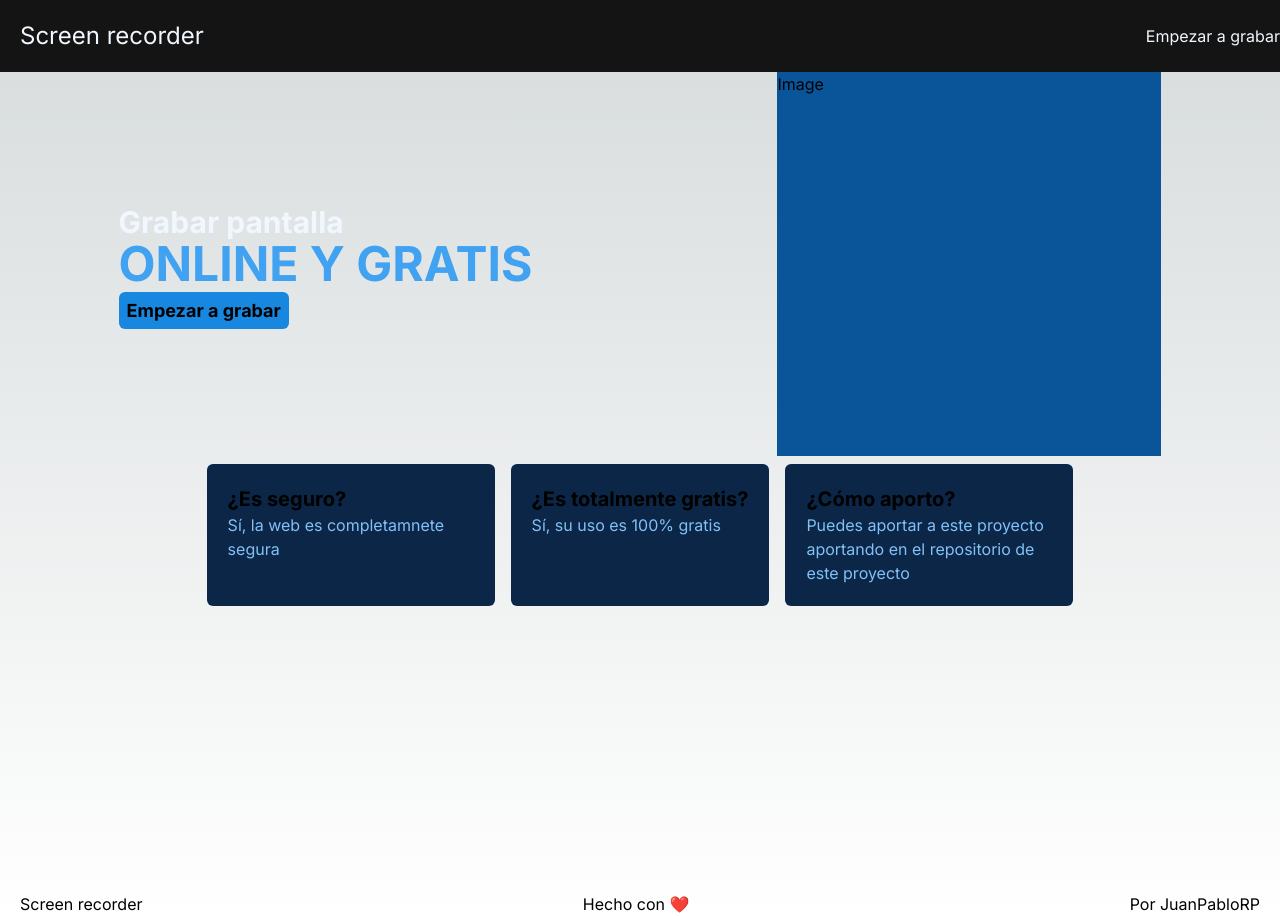
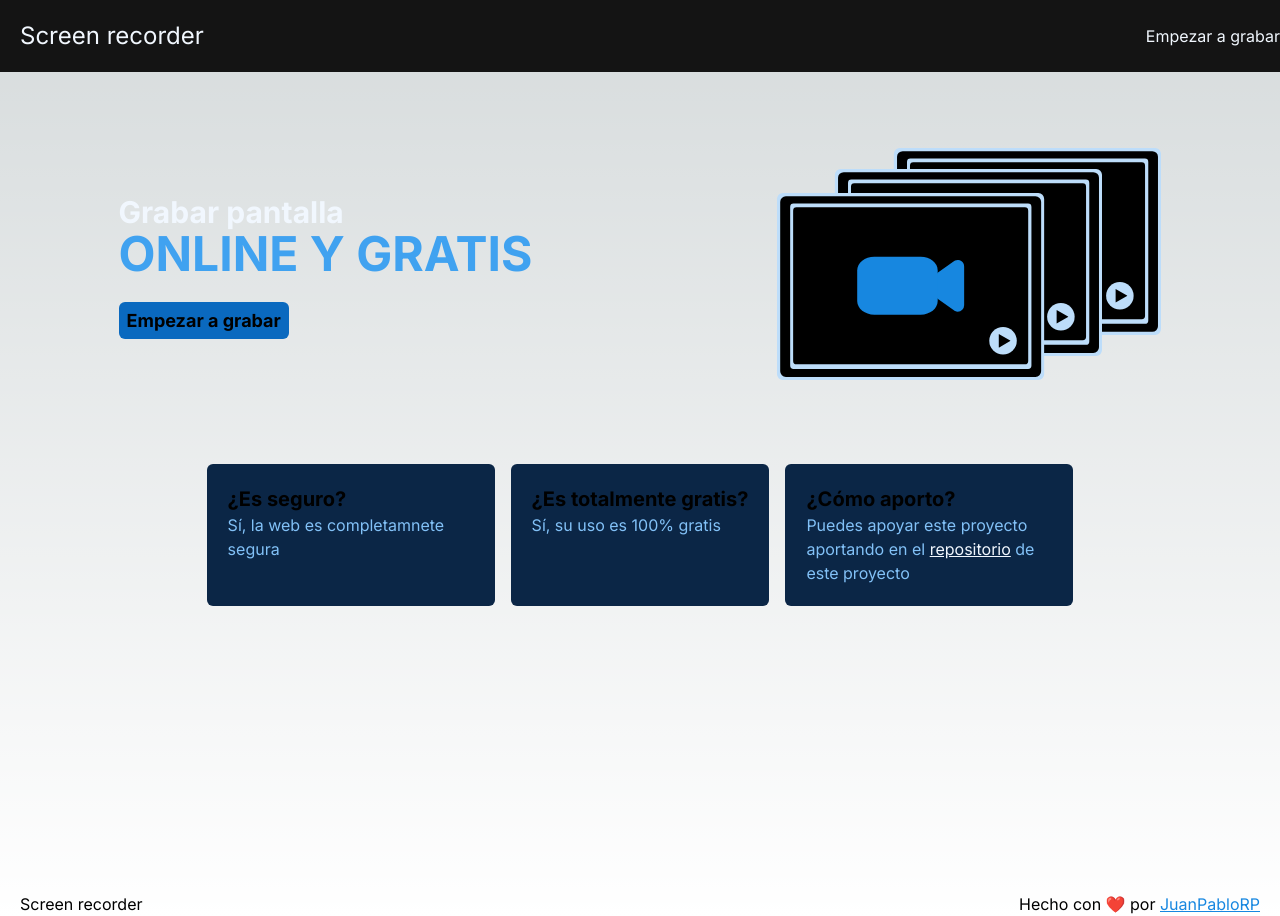
Before and after one commit to JuanPabloRP/screen-recorder, a Next.js app: page / in a window 1280 px wide. Built offline with nearby package versions, Linux system fonts and the light colour scheme.

Commit message:
Add SVG icon for recording button and update styles in page.tsx

```diff
--- a/app/page.tsx
+++ b/app/page.tsx
@@ -2,6 +2,7 @@ import Footer from '@/components/Footer';
 import Navbar from '@/components/Navbar';
 import Image from 'next/image';
 import Link from 'next/link';
+import Rec from '@/public/svg/rec1.svg';
 
 export default function Home() {
 	return (
@@ -12,36 +13,44 @@ export default function Home() {
 						<h1 className="text-balance text-congress-blue-50 ">
 							Grabar pantalla
 						</h1>
-						<p className="uppercase text-congress-blue-400 text-5xl">
+						<p className="uppercase text-congress-blue-400 text-5xl mb-5">
 							online y gratis
 						</p>
 						<Link
 							href={'/recorder'}
-							className="mx-auto mt-2 text-center text-lg bg-congress-blue-500 p-2 rounded-md hover:bg-congress-blue-600 focus:bg-congress-blue-800 focus:text-congress-blue-100"
+							className="mx-auto  text-center text-lg bg-congress-blue-600 p-2 rounded-md hover:bg-congress-blue-700 focus:bg-congress-blue-800 focus:text-congress-blue-100"
 						>
 							Empezar a grabar
 						</Link>
 					</div>
-					<div className="h-96 w-96 bg-congress-blue-700">Image</div>
+					<div className="flex justify-center items-center h-96 w-96">
+						<Image src={Rec} alt="image" />
+					</div>
 				</header>
 				<section className="flex flex-wrap justify-center  gap-4 mt-2">
 					<article className="max-w-72 bg-congress-blue-950 p-5 rounded-md border border-transparent hover:border-congress-blue-800 transition-all ">
-						<h3 className="text-xl  font-bold">¿Es seguro?</h3>
+						<h2 className="text-xl  font-bold">¿Es seguro?</h2>
 						<p className="text-congress-blue-300">
 							Sí, la web es completamnete segura
 						</p>
 					</article>
 					<article className="max-w-72 bg-congress-blue-950 p-5 rounded-md border border-transparent hover:border-congress-blue-800 transition-all ">
-						<h3 className="text-xl  font-bold">¿Es totalmente gratis?</h3>
+						<h2 className="text-xl  font-bold">¿Es totalmente gratis?</h2>
 						<p className="text-congress-blue-300">Sí, su uso es 100% gratis</p>
 					</article>
 					<article className="max-w-72 bg-congress-blue-950 p-5 rounded-md border border-transparent hover:border-congress-blue-800 transition-all ">
-						<h3 className="text-xl  font-bold">¿Cómo aporto?</h3>
+						<h2 className="text-xl  font-bold">¿Cómo aporto?</h2>
 						<p className="text-congress-blue-300">
-							Puedes aportar a este proyecto aportando en el repositorio de este
-							proyecto
+							Puedes apoyar este proyecto aportando en el{' '}
+							<a
+								href="https://github.com/JuanPabloRP/screen-recorder"
+								target="_blank"
+								className="text-congress-blue-50 underline"
+							>
+								repositorio
+							</a>{' '}
+							de este proyecto
 						</p>
-						<a href=""></a>
 					</article>
 				</section>
 			</main>
--- a/components/Footer.tsx
+++ b/components/Footer.tsx
@@ -5,10 +5,11 @@ const Footer = () => {
 	return (
 		<footer className="flex flex-wrap flex-col mt-5  px-5 gap-2 justify-center items-center   md:flex-row md:justify-between">
 			<h3>Screen recorder</h3>
-			<p>Hecho con ❤️</p>
-			<ul className="flex flex-wrap gap-2 ">
-				<li>Por JuanPabloRP</li>
-			</ul>
+
+			<a href="https://jprp-portfolio.vercel.app/" target="_blank">
+				Hecho con ❤️ por{' '}
+				<span className="text-congress-blue-500 underline">JuanPabloRP</span>
+			</a>
 		</footer>
 	);
 };
```
